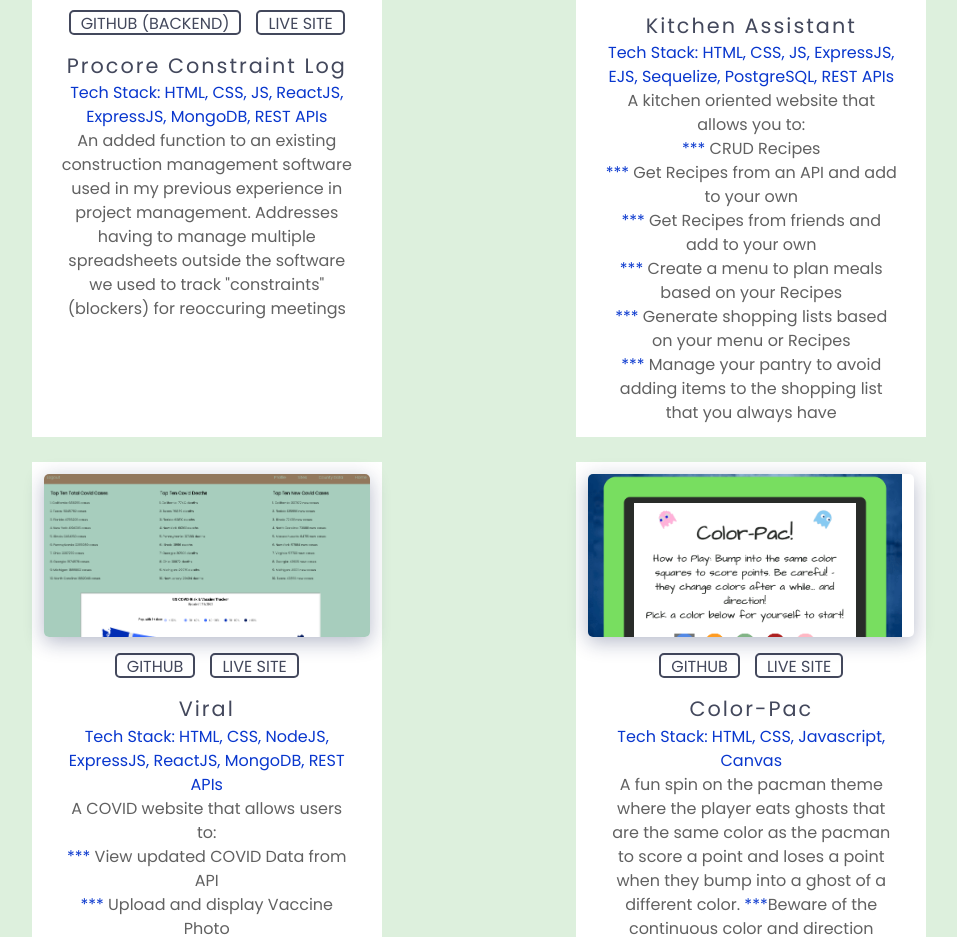
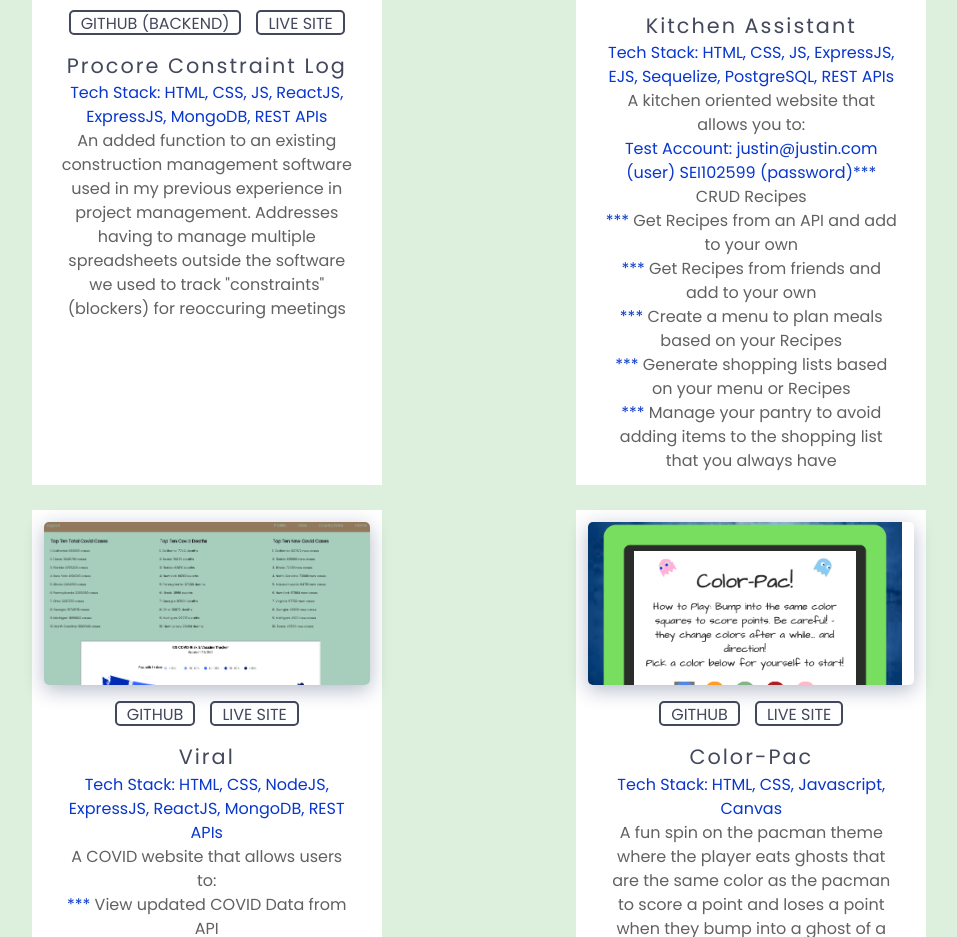
Before and after one commit to justinluu8235/portfolio, a React (Create React App) app: page / in a window 1280 px wide. Shown: the part 3240-4177 px from the top of the page, without its empty margins (161-1118 px from the left). Built offline with nearby package versions, Linux system fonts and the light colour scheme; some icons are missing.

Commit message:
added login info

```diff
--- a/src/components/home-page/Work.js
+++ b/src/components/home-page/Work.js
@@ -69,6 +69,7 @@ const Work = (props) => {
                             <h1 class="project-title-text">Kitchen Assistant</h1>
                             <p class="project-description-text"><span class="tech-stack-text">Tech Stack: HTML, CSS, JS, ExpressJS, EJS, Sequelize, PostgreSQL, REST APIs</span><br/>
                             A kitchen oriented website that allows you to:<br/>
+                            <span class="tech-stack-text">Test Account: justin@justin.com (user) SEI102599 (password)</span>
                             <span class="tech-stack-text">***</span> CRUD Recipes<br/>
                             <span class="tech-stack-text">***</span> Get Recipes from an API and add to your own<br/>
                             <span class="tech-stack-text">***</span> Get Recipes from friends and add to your own<br/>
```
